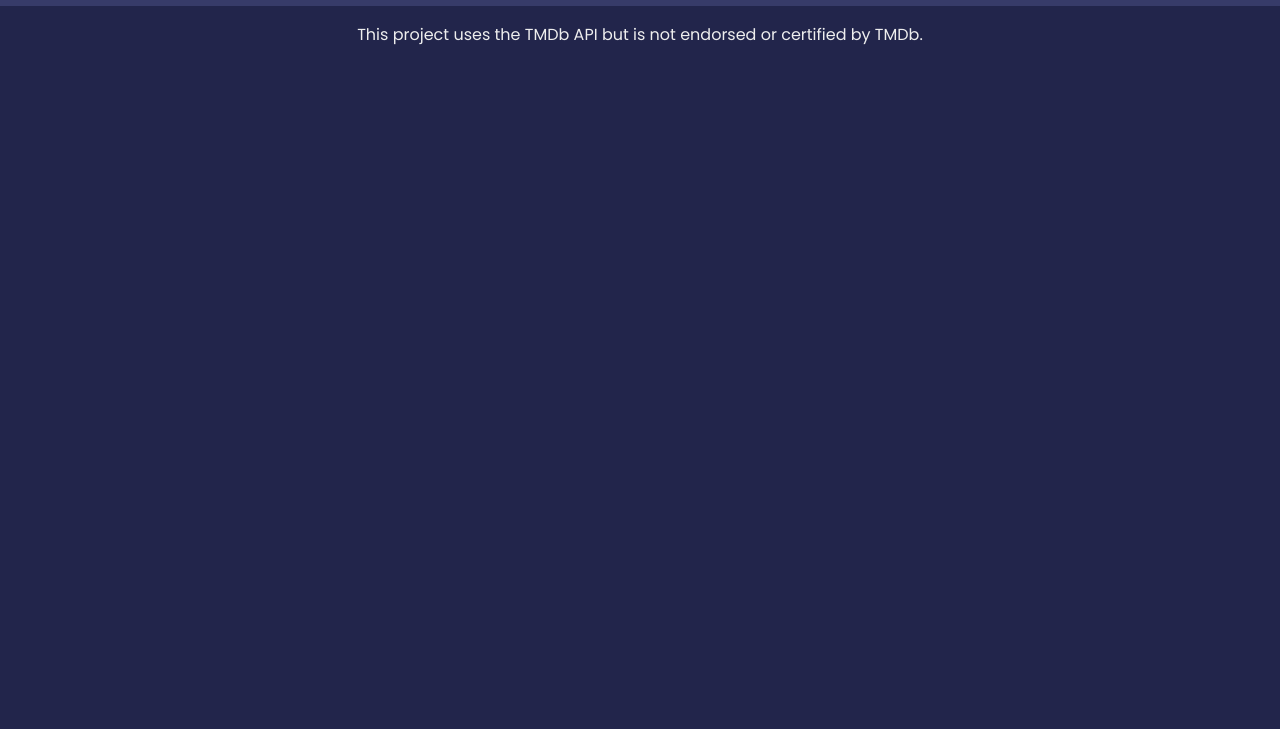
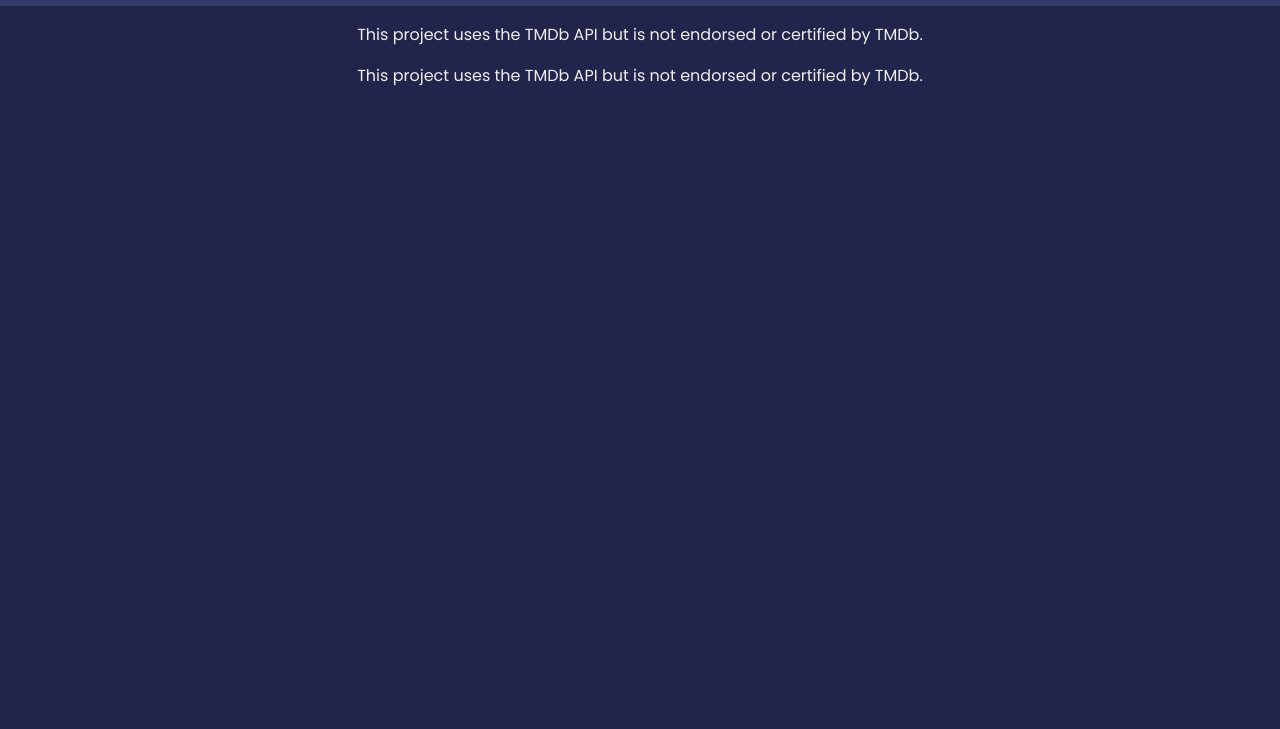
Before and after one commit to Sethmie/sample, a plain HTML site: page index.html in a window 1280 px wide. Shown: the part 71-800 px from the top of the page. Drawn offline with Linux system fonts and the light colour scheme; no server answers.

Commit message:
second commit

```diff
--- a/index.html
+++ b/index.html
@@ -18,6 +18,9 @@
       <p>
         This project uses the TMDb API but is not endorsed or certified by TMDb.
       </p>
+      <p>
+        This project uses the TMDb API but is not endorsed or certified by TMDb.
+      </p>
     </footer>
     <script src="script.js"></script>
   </body>
```
